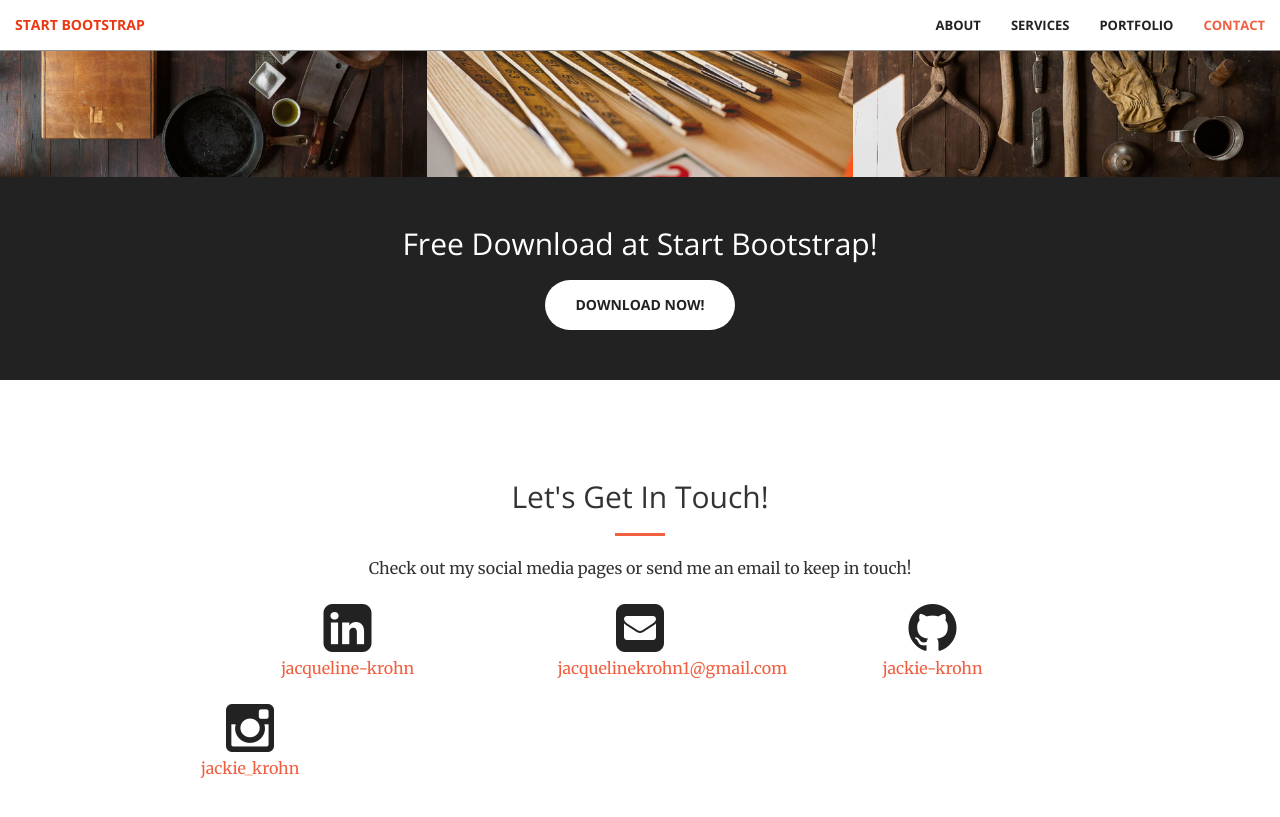
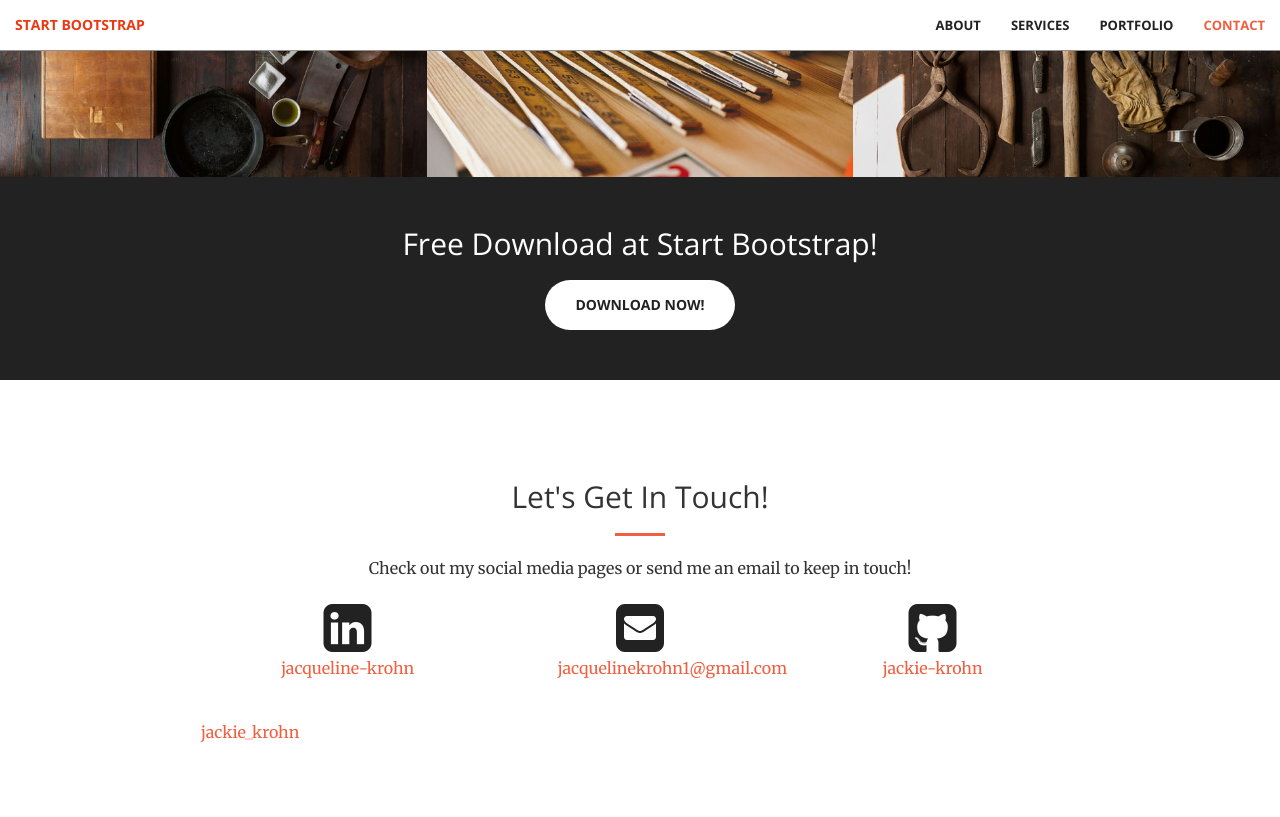
Before and after one commit to jackie-krohn/jackie-krohn.github.io, a Jekyll site: the page built from index.html, in a window 1280 px wide and 900 px high, scrolled down 2057 px. Shown: the top 817 px of the window. Built offline with Jekyll 4.4.1, drawn with Linux system fonts in a browser that asks for light colours.

Commit message:
update sm icon

```diff
--- a/_includes/contact.html
+++ b/_includes/contact.html
@@ -20,13 +20,13 @@
         </div>
         <div class="col-lg-2 col-lg-offset-1 text-center">
             <a href="https://github.com/{{ site.github_username }}">
-            <i class="fa fa-github fa-3x wow bounceIn" data-wow-delay=".1s"></i>
+            <i class="fa fa-github-square fa-3x wow bounceIn" data-wow-delay=".1s"></i>
                 <p>{{ site.github_username }}</p>
             </a>
         </div>
         <div class="col-lg-2 col-lg-offset-1 text-center">
             <a href="https://instagram.com/{{ site.instagram_username }}">
-            <i class="fa fa-instagram fa-3x wow bounceIn" data-wow-delay=".1s"></i>
+            <i class="fa fa-instagram-square fa-3x wow bounceIn" data-wow-delay=".1s"></i>
                 <p>{{ site.instagram_username }}</p>
             </a>
         </div>
```
